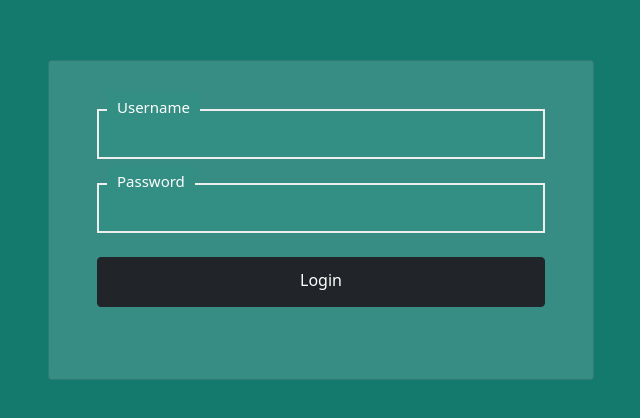
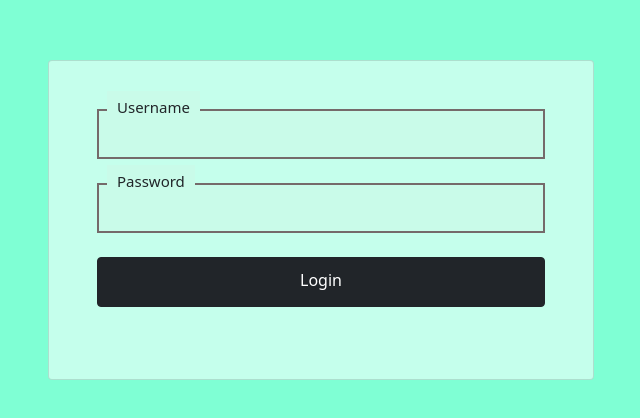
Before and after one commit to thiagoamaraloliveira/Tech-Training-Project-01-and-02, a plain HTML site: page index.html in a window 1280 px wide. Shown: the part 140-558 px from the top of the page, without its empty margins (319-959 px from the left). Drawn offline with nearby package versions, Linux system fonts and the light colour scheme.

Commit message:
changed index background color

```diff
--- a/index.html
+++ b/index.html
@@ -12,19 +12,16 @@
       integrity="sha384-1BmE4kWBq78iYhFldvKuhfTAU6auU8tT94WrHftjDbrCEXSU1oBoqyl2QvZ6jIW3"
       crossorigin="anonymous"
     />
-    <script
-      src="https://cdn.jsdelivr.net/npm/bootstrap@5.1.3/dist/js/bootstrap.bundle.min.js"
-      integrity="sha384-ka7Sk0Gln4gmtz2MlQnikT1wXgYsOg+OMhuP+IlRH9sENBO0LRn5q+8nbTov4+1p"
-      crossorigin="anonymous"
-    ></script>
+
     <title>Login</title>
   </head>
   <body>
     <div class="container">
       <div
-        class="row row-containter d-flex justify-content-center align-items-center">
+        class="row row-containter d-flex justify-content-center align-items-center"
+      >
         <div class="col-md-6">
-          <div class="card px-5 py-5" id="form1" >
+          <div class="card px-5 py-5" id="form1">
             <div class="form-data">
               <div class="forms-inputs mb-4">
                 <span>Username</span>
@@ -35,12 +32,23 @@
                 <input autocomplete="off" type="password" class="input" />
               </div>
               <div class="mb-3">
-                <a class="btn btn-dark w-100" href="/dashboard.html" role="button">Login</a>
+                <a
+                  class="btn btn-dark w-100"
+                  href="/dashboard.html"
+                  role="button"
+                  >Login</a
+                >
               </div>
             </div>
           </div>
         </div>
       </div>
     </div>
+
+    <script
+      src="https://cdn.jsdelivr.net/npm/bootstrap@5.1.3/dist/js/bootstrap.bundle.min.js"
+      integrity="sha384-ka7Sk0Gln4gmtz2MlQnikT1wXgYsOg+OMhuP+IlRH9sENBO0LRn5q+8nbTov4+1p"
+      crossorigin="anonymous"
+    ></script>
   </body>
 </html>
--- a/styles/index.css
+++ b/styles/index.css
@@ -1,10 +1,9 @@
 body {
-   background-color: #157A6E !important;
+   background-color: aquamarine !important;
 }
 
 span {
-    color: white;
-    background-color: rgb(51 143 132);
+    background-color: rgb(201 251 233);
 }
 
 .row-containter {
@@ -14,7 +13,7 @@ span {
 .card {
     border: none;
     height: 320px;
-    background-color: rgba(255, 255, 255, .15) !important;
+    background-color: rgba(255, 255, 255, .55) !important;
     backdrop-filter: blur(5px) !important;
     border-radius: 10px;
 }
@@ -34,9 +33,9 @@ span {
 
 .forms-inputs input {
     height: 50px;
-    border: 2px solid #eee;
+    border: 2px solid #756a6a;
     width: 100%;
-    background-color: rgb(51 143 132);
+    background-color: rgb(201 251 233);
 }
 
 .forms-inputs input:focus {
```
